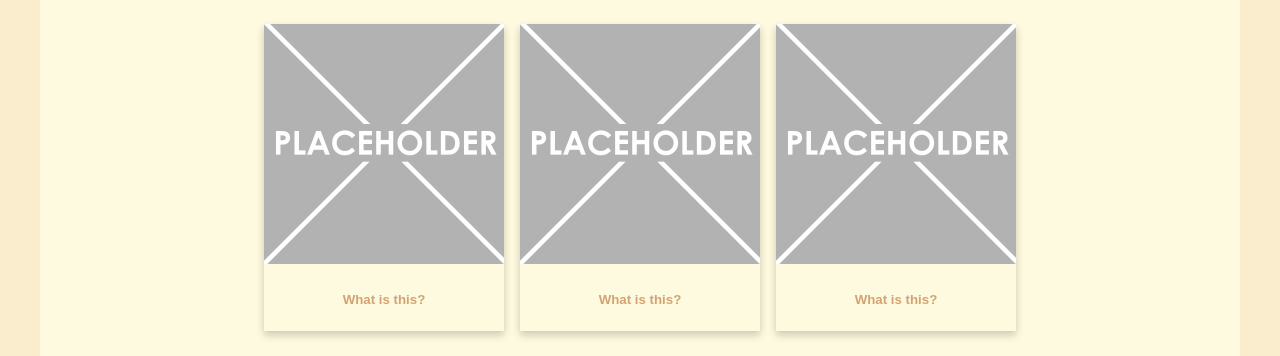
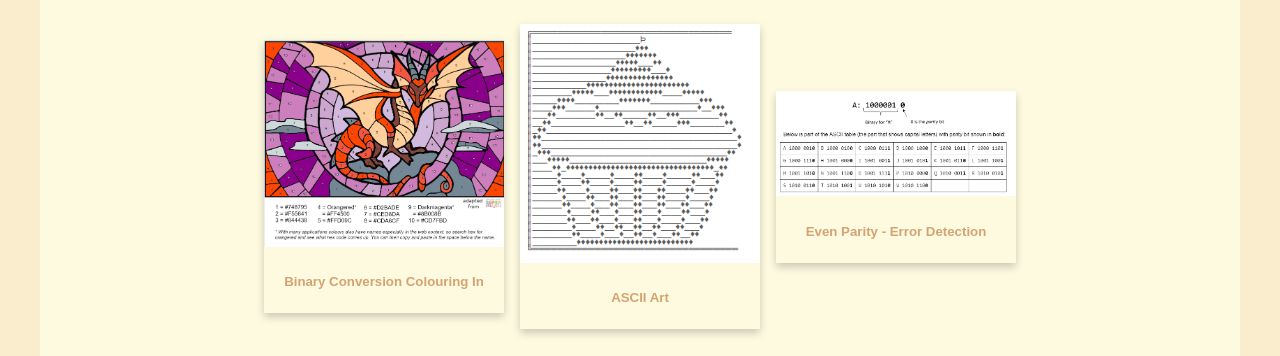
Before and after one commit to 23088burnside/LSophie-10DGT-BHS-Website, a plain HTML site: page computerscience.html in a window 1280 px wide. Shown: the part 248-604 px from the top of the page. Drawn offline with Linux system fonts and the light colour scheme; a web font is replaced by a local one.

Commit message:
Updating my website

```diff
--- a/computerscience.html
+++ b/computerscience.html
@@ -35,28 +35,28 @@
       <div class='container'>
         <!-- item 1 starts here-->
         <div class='item'>
-          <img src="images/placeholder.png" alt="please replace me">
+          <img src="images/Drangon_art_Computer_Science.png" alt="One">
           <div class='item-info'>
             <!-- a brief explanation of what this picture is -->
-            <h5>What is this?</h5>
+            <h5>Binary Conversion Colouring In</h5>
           </div>
         </div>
         <!-- end of item 1 -->
         <!-- item 2 starts here-->
         <div class='item'>
-          <img src="images/placeholder.png" alt="please replace me">
+          <img src="images/Ascii art.png" alt="Two">
           <div class='item-info'>
             <!-- a brief explanation of what this picture is -->
-            <h5>What is this?</h5>
+            <h5>ASCII Art</h5>
           </div>
         </div>
         <!-- end of item 2 -->
         <!-- item 3 starts here-->
         <div class='item'>
-          <img src="images/placeholder.png" alt="please replace me">
+          <img src="images/Error Dectection.png" alt="Three">
           <div class='item-info'>
             <!-- a brief explanation of what this picture is -->
-            <h5>What is this?</h5>
+            <h5>Even Parity - Error Detection</h5>
           </div>
         </div>
         <!-- end of item 3 -->
@@ -64,8 +64,8 @@
         <div class=information>
           <h2>Evaluation</h2>
           <p>
-            This is where you put your evaluation. You should delete this and write about your learning. What software did you use? What skills did you learn? Was it enjoyable? Did you learn a lot? How could you extend this? <br><br>
-            Maybe you could come up with a way you could use these skills for your term 4 project.
+            In computer Science I learnt about a lot of this to do with converting binary into things like Hexadecimal. I also leart about ASCII and Unicode which was quite fun. Nearer the end of the unit we error detection and things like evaluting a bunch of different games. <br><br>
+
           </p>
         </div>
       </div>
```
Also changed, not shown: images/Ascii art.png (added), images/Drangon_art_Computer_Science.png (added), images/Error Dectection.png (added).
